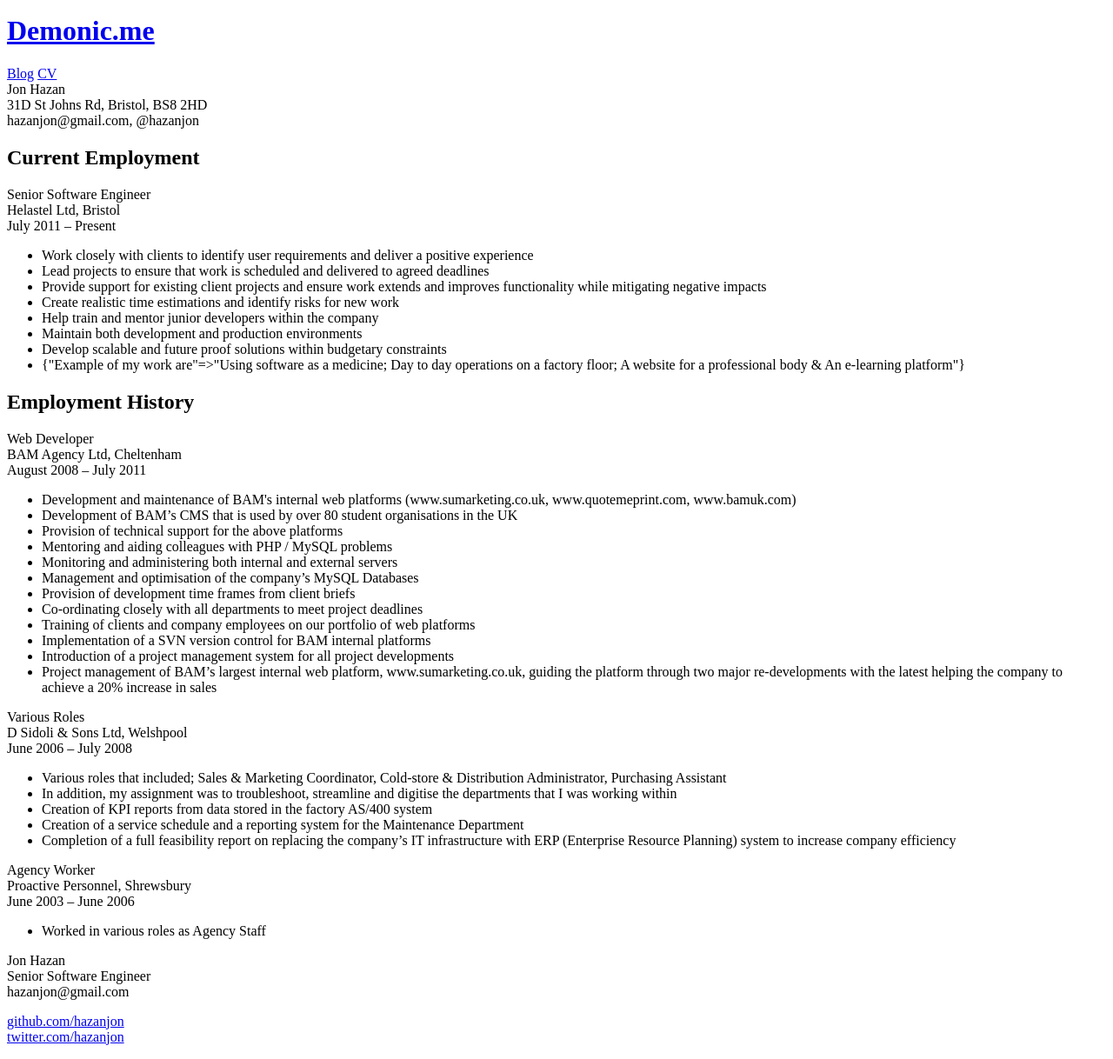
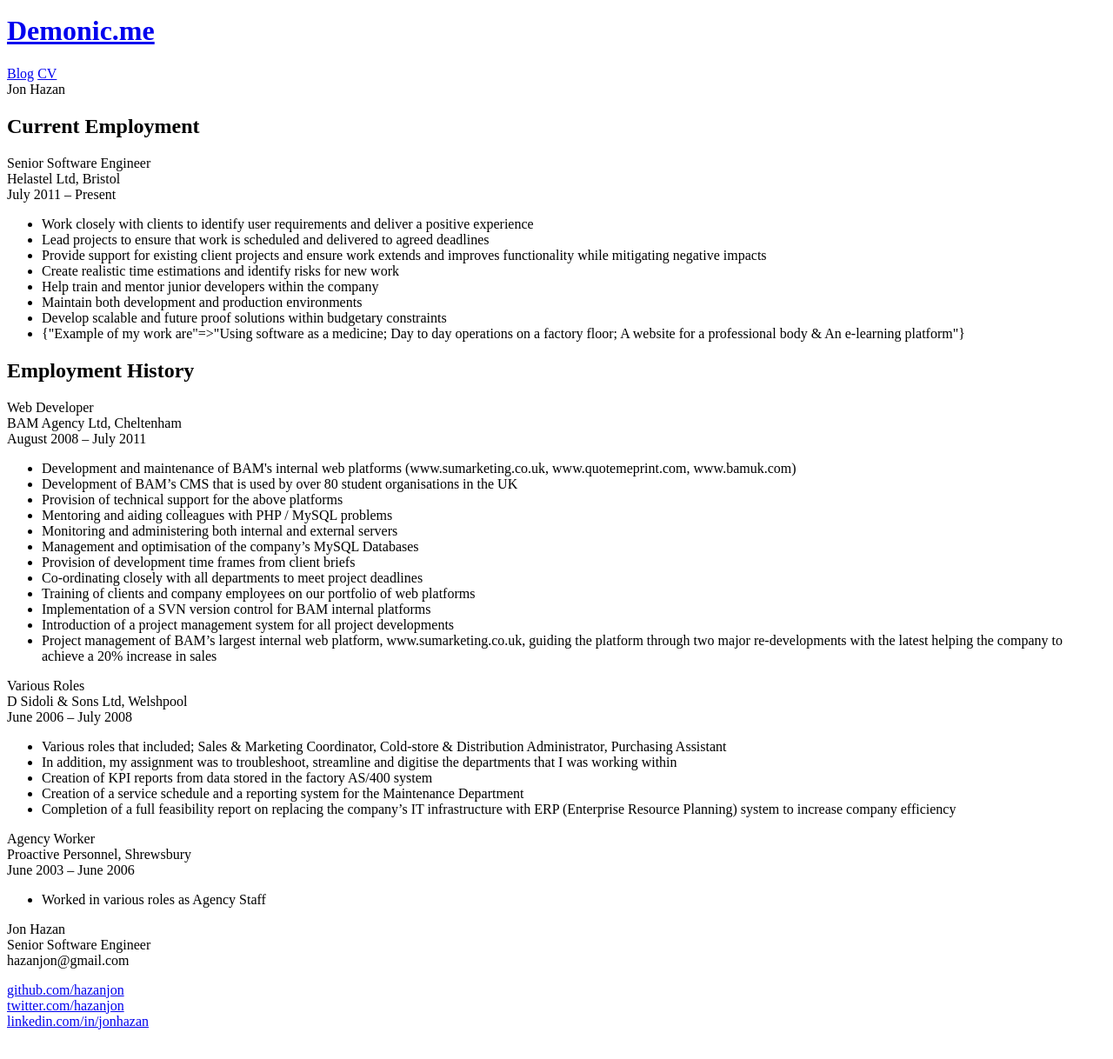
Before and after one commit to hazanjon/blog, a Jekyll site: the page built from cv.html, in a window 1280 px wide, cut to the strip 112-1330 px from the top of the page. Shown: the whole strip at 87% size. Built offline with Jekyll 4.4.1, drawn with Linux system fonts in a browser that asks for light colours; Markdown is read by kramdown in place of the engine named in the settings.

Commit message:
Removed Address from CV header and added linked in to footer

```diff
--- a/_data/my_details.yml
+++ b/_data/my_details.yml
@@ -5,7 +5,7 @@ me:
     phone: 07912 138599
     twitter: hazanjon
     github: hazanjon
-    linkedin: hazanjon
+    linkedin: jonhazan
     address: 31D St Johns Rd
     city: Bristol
     postcode: BS8 2HD
--- a/_layouts/default.html
+++ b/_layouts/default.html
@@ -43,6 +43,8 @@
               <p>
                 <a href="https://github.com/{{ site.data.my_details.me.github }}">github.com/{{ site.data.my_details.me.github }}</a><br />
                 <a href="https://twitter.com/{{ site.data.my_details.me.twitter }}">twitter.com/{{ site.data.my_details.me.twitter }}</a><br />
+                <a href="https://linkedin.com/in/{{ site.data.my_details.me.linkedin }}">linkedin.com/in/{{ site.data.my_details.me.linkedin }}</a><br />
+
               </p>
             </div>
           </div>
--- a/cv.html
+++ b/cv.html
@@ -6,8 +6,6 @@ title: CV
 <div id="cv">
 	<div class="my_details">
   		{{ site.data.my_details.me.firstname }} {{ site.data.my_details.me.lastname }}<br />
-  		{{ site.data.my_details.me.address }}, {{ site.data.my_details.me.city }}, {{ site.data.my_details.me.postcode }}<br />
-  		{{ site.data.my_details.me.email }}, @{{ site.data.my_details.me.twitter }}<br />
 	</div>
 	<div class="employment">
     	{% for job in site.data.my_details.employment %}
```
